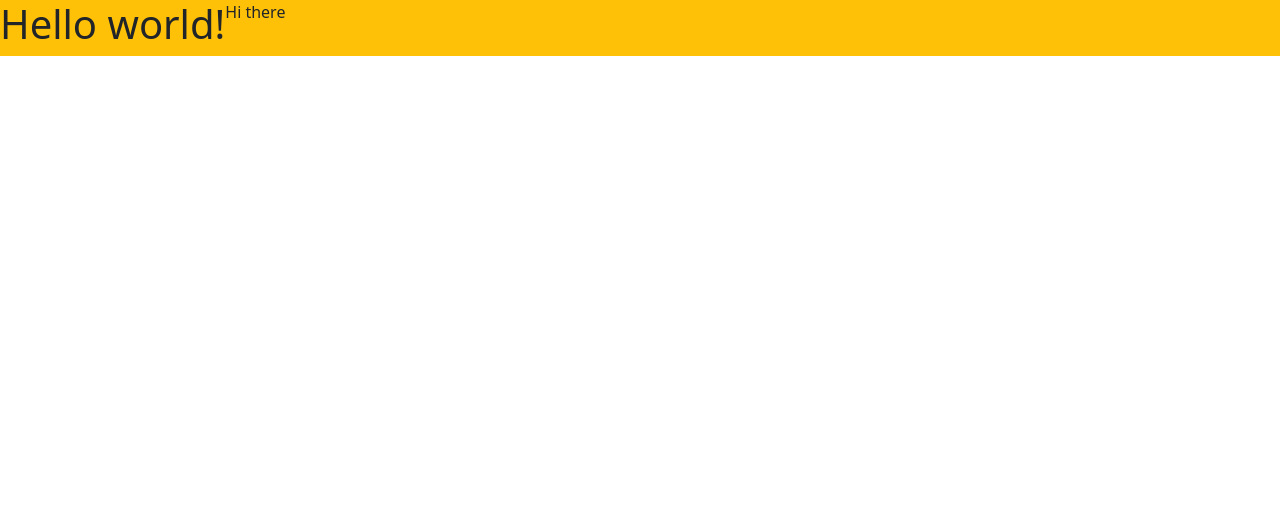
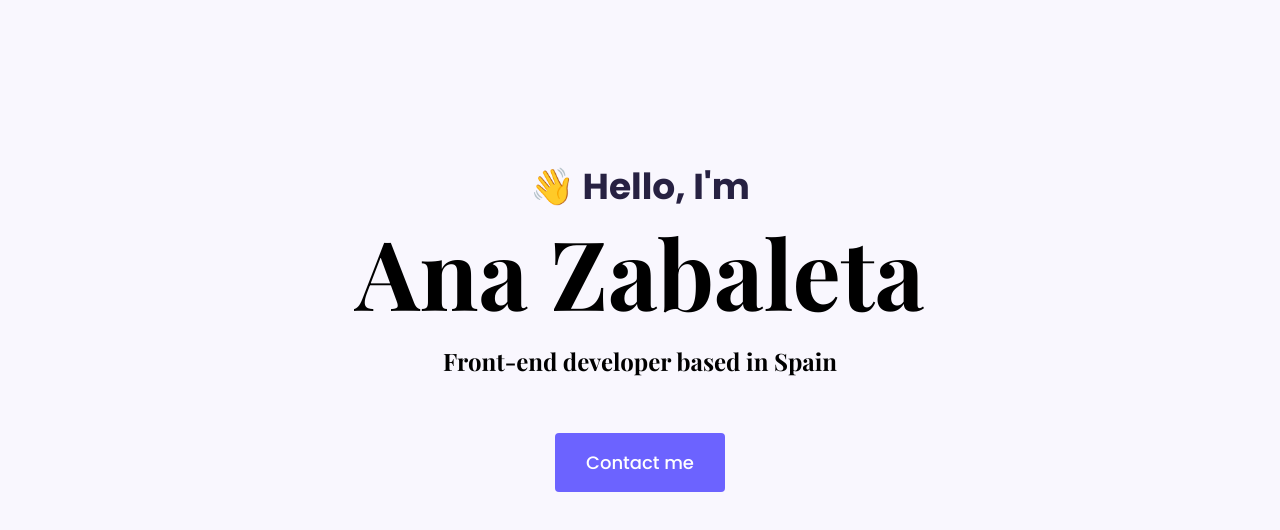
Before and after one commit to Zana2234/PorfoliowebShecodes, a plain HTML site: page index.html in a window 1280 px wide. Drawn offline with nearby package versions, Linux system fonts and the light colour scheme.

Commit message:
Added header in HTML and CSS

```diff
--- a/index.html
+++ b/index.html
@@ -2,24 +2,41 @@
 <html lang="en">
   <head>
     <meta charset="UTF-8" />
+    <meta http-equiv="X-UA-Compatible" content="IE=edge" />
+    <meta name="viewport" content="width=device-width, initial-scale=1.0" />
+    <title>Ana Porfolio</title>
+
     <link
-      href="https://cdn.jsdelivr.net/npm/bootstrap@5.3.0-alpha1/dist/css/bootstrap.min.css"
+      href="https://cdn.jsdelivr.net/npm/bootstrap@5.0.0-beta2/dist/css/bootstrap.min.css"
       rel="stylesheet"
-      integrity="sha384-GLhlTQ8iRABdZLl6O3oVMWSktQOp6b7In1Zl3/Jr59b6EGGoI1aFkw7cmDA6j6gD"
+      integrity="sha384-BmbxuPwQa2lc/FVzBcNJ7UAyJxM6wuqIj61tLrc4wSX0szH/Ev+nYRRuWlolflfl"
       crossorigin="anonymous"
     />
+    <link rel="preconnect" href="https://fonts.gstatic.com" />
+    <link
+      href="https://fonts.googleapis.com/css2?family=Playfair+Display:wght@700&family=Poppins:wght@500;700&display=swap"
+      rel="stylesheet"
+    />
+    <link rel="stylesheet" href="styles.css" />
+
     <script
-      src="https://cdn.jsdelivr.net/npm/bootstrap@5.3.0-alpha1/dist/js/bootstrap.bundle.min.js"
-      integrity="sha384-w76AqPfDkMBDXo30jS1Sgez6pr3x5MlQ1ZAGC+nuZB+EYdgRZgiwxhTBTkF7CXvN"
+      src="https://cdn.jsdelivr.net/npm/bootstrap@5.0.0-beta2/dist/js/bootstrap.bundle.min.js"
+      integrity="sha384-b5kHyXgcpbZJO/tY9Ul7kGkf1S0CWuKcCD38l8YkeH8z8QjE0GmW1gYU5S9FOnJ0"
       crossorigin="anonymous"
     ></script>
-    <meta name="viewport" content="width=device-width, initial-scale=1.0" />
-    <title>Porfolio</title>
+    <script
+      src="https://kit.fontawesome.com/ddc3ee268a.js"
+      crossorigin="anonymous"
+    ></script>
   </head>
   <body>
-    <div class="d-flex bg-warning">
-      <h1>Hello world!</h1>
-      <p>Hi there</p>
+    <div class="hero">
+      <p>👋 Hello, I'm</p>
+      <h1>Ana Zabaleta</h1>
+      <h2 class="mb-5">Front-end developer based in Spain</h2>
+      <div>
+        <a href="#" class="btn btn-branding">Contact me</a>
+      </div>
     </div>
   </body>
 </html>
--- a/styles.css
+++ b/styles.css
@@ -1,10 +1,58 @@
-h1 {
+:root {
+  --branding-color: #6c63ff;
+  --secondary-color: #f9f7fe;
+  --heading-font-family: "Playfair Display", serif;
+  --default-font-family: "Poppins", sans-serif;
+}
+
+body {
+  font-family: var(--default-font-family);
+}
+
+h1,
+h2,
+h3,
+h4,
+h5,
+h6 {
   color: black;
-  font-family: "Playfair Display", serif;
+  font-family: var(--heading-font-family);
   font-weight: bold;
 }
 
-p{
-    font-family: "Play Display", serif;
-    font-weight: ;
+h1 {
+  font-size: 96px;
 }
+
+p {
+  font-weight: normal;
+}
+
+.hero {
+  background: var(--secondary-color);
+  text-align: center;
+  padding: 160px 20px;
+}
+
+.hero p {
+  font-size: 36px;
+  font-weight: bold;
+  margin: 0;
+  color: #272142;
+}
+
+.hero h2 {
+  font-family: var(--heading-font-family);
+  font-weight: normal;
+  line-height: 2;
+  font-size: 24px;
+}
+
+.btn-branding {
+  background: var(--branding-color);
+  border-radius: 4px;
+  color: white;
+  font-size: 18px;
+  line-height: 27px;
+  padding: 15px 30px;
+}
```
